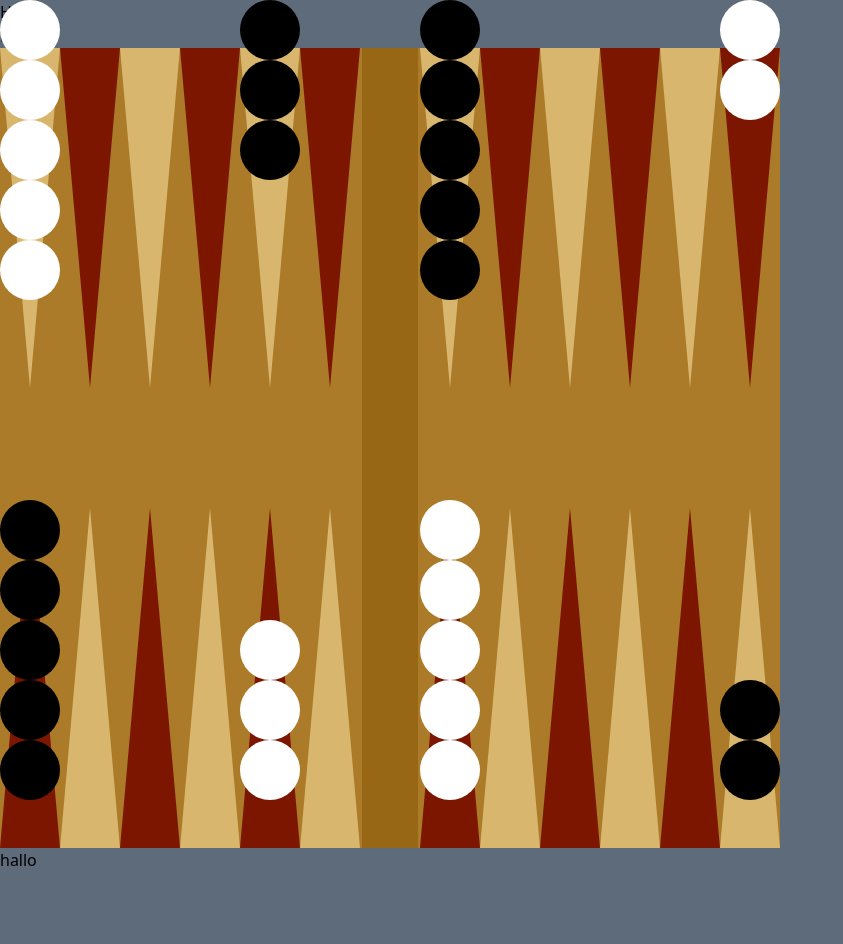
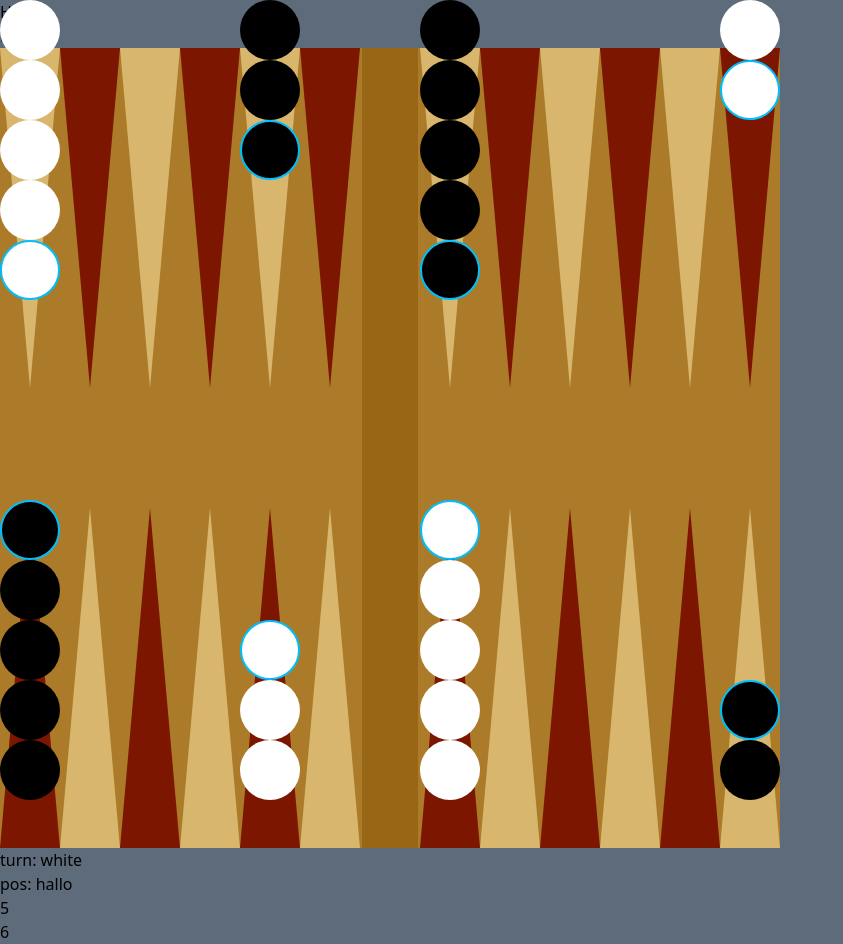
Before and after one commit to cem6/tavla, a React (Vite) app: page /play in a window 1280 px wide. Shown: the whole page, without its empty margins (0-843 px from the left). Before the commit the page ends 872 px from the top, so only its background shows below. Built offline with nearby package versions, Linux system fonts and the light colour scheme.

Commit message:
basic dice and turn logic

```diff
--- a/src/components/Board.tsx
+++ b/src/components/Board.tsx
@@ -1,8 +1,9 @@
 import { useEffect, useState } from "react"
 import { Fragment } from "react"
 import Piece from "./Piece.tsx"
+import Dice from "./Dice.tsx"
 
-
+// TODO: implement eating pieces, endgame, use dice component (maybe)
 
 const initialPositions: number[] = [
   2, 0, 0, 0, 0, -5, 0, -3, 0, 0, 0, 5,
@@ -15,13 +16,20 @@ const posToX: number[] = [
   0, 60, 120, 180, 240, 300, 420, 480, 540, 600, 660, 720
 ]
 
-
+const getDiceVal = () => {
+  return Math.floor(Math.random() * 6) + 1
+}
 
 export default function Board() {
   const [message, setMessage] = useState("hallo")
+  const [turnW, setTurnW] = useState(true)
   const [positions, setPositions] = useState(initialPositions)
 
-
+  const [diceVal1, setDiceVal1] = useState(getDiceVal())
+  const [diceVal2, setDiceVal2] = useState(getDiceVal())
+  const [diceUsed1, setDiceUsed1] = useState(false)
+  const [diceUsed2, setDiceUsed2] = useState(false)
+  const [g_dist, setG_Dist] = useState(0)
 
   const sameColor = (a: number, b: number) => {
     return (a <= 0 && b <= 0) || (a >= 0 && b >= 0)
@@ -29,16 +37,26 @@ export default function Board() {
 
   const movePiece = (pos: number, index: number, dist: number, y: number) => {
     setMessage(pos + ' ' + index)
+    if (positions[pos] < 0) dist = -dist // black pieces move from 23 to 0
+
+    // can only move piece during its turn
+    if ((positions[pos] < 0 && turnW) || (positions[pos] > 0 && !turnW)) {
+      console.log("can only move during own turn")
+      return[0, 0]
+    }
+
 
     if (index != Math.abs(positions[pos]) - 1) {
       console.log("can only move top piece")
       return [0, 0]
     }
-    else if (!sameColor(positions[pos], positions[pos + dist])) {
+    // this also checks oob for some reason
+    if (!sameColor(positions[pos], positions[pos + dist])) {
       console.log("can only move to same color")
       return [0, 0]
     }
-    else {
+
+    setG_Dist(0)
     const newPositions = [...positions];
 
     const prevCnt = positions[pos];
@@ -56,14 +74,13 @@ export default function Board() {
     // timeout before rerender (time for animation)
     setTimeout(() => {
       setPositions(newPositions);
-      }, 500)
+    }, 300)
 
     // calculate movement directions
     const dx = posToX[pos + dist] - posToX[pos]
     const newY = (pos + dist < 12 ? (Math.abs(newCnt) - 1) * 60 : 740 - (Math.abs(newCnt) - 1) * 60)
     const dy = newY - y
     return [dx, dy];
-    }
   };
 
   // cout positions when its changed
@@ -72,11 +89,72 @@ export default function Board() {
   }, [positions])
 
 
+  const handlePieceClick = (pos: number, index: number, y: number) => {
+    return movePiece(pos, index, g_dist, y) // returns [dx, dy]
+  }
+
+  const manageDice = (id: number) => {
+    if (id === 1) {
+      if(!diceUsed1) setG_Dist(diceVal1)
+      setDiceUsed1(true)
+    }
+    else if (id === 2) {
+      if(!diceUsed2) setG_Dist(diceVal2)
+      setDiceUsed2(true)
+    }
+  }
+
+  useEffect(() => {
+    if (diceUsed1 && diceUsed2) {
+      setTurnW(!turnW)
+      setDiceVal1(getDiceVal)
+      setDiceVal2(getDiceVal)
+      setDiceUsed1(false)
+      setDiceUsed2(false)
+    }
+  }, [positions])
+
+  // for this to work properly the sameColor check in movePiece needs to be modified
+  const checkPlayable = (isTop: boolean, pos: number, dist: number) => {
+    if (!isTop) return false
+
+    if (positions[pos] < 0) dist = -dist // black pieces move from 23 to 0
+    const start = positions[pos]
+    const dest = positions[pos + dist]
+    if (dest < 2 || sameColor(start, dest)) return true
+
+    return false
+  }
+
+
 
   return (
-    <div className="relative">
+    <>
+      <div className="relative select-none">
         <img src="board.svg" draggable="false" />
-      <h2>{message}</h2>
+
+        <div className="flex justify-between">
+          <h2>turn: {turnW ? "white" : "black"}</h2>
+          <h2>pos: {message}</h2>
+        </div>
+
+        <div className="absolute top-1/2 left-1/2 transform -translate-x-1/2 -translate-y-1/2 text-center">
+          <h2
+            className={`pl-2 pr-2 text-3xl m-1 text-black ${diceUsed1 ? "bg-gray-500" : "bg-white"}`}
+            onClick={() => manageDice(1)}
+          >
+            {diceVal1}
+          </h2>
+          <h2
+            className={`pl-2 pr-2 text-3xl m-1 text-black ${diceUsed2 ? "bg-gray-500" : "bg-white"}`}
+            onClick={() => manageDice(2)}
+          >
+            {diceVal2}
+          </h2>
+
+          {/* <Dice>{diceVal1}</Dice>
+          <Dice>{diceVal2}</Dice> */}
+        </div>
 
         {positions.map((cnt, pos) => {
           const x = posToX[pos];
@@ -95,14 +173,15 @@ export default function Board() {
                     key={pieceId}
                     x={x} y={y}
                     color={color}
-                  onPieceClick={() => movePiece(pos, index, (cnt < 0 ? -3 : 3), y)} // movePieces could be passed directly
+                    onPieceClick={() => handlePieceClick(pos, index, y)}
+                    isPlayable={checkPlayable((index === Math.abs(cnt) - 1), pos, 3)}
                   />
                 )
               })}
             </Fragment>
           );
         })}
-
       </div>
+    </>
   )
 }
--- /dev/null
+++ b/src/components/Dice.tsx
@@ -0,0 +1,11 @@
+interface Props {
+  children: number
+}
+
+export default function Dice({ children }: Props) {
+  return (
+    <h2>
+      {children}
+    </h2>
+  )
+}
--- a/src/components/Piece.tsx
+++ b/src/components/Piece.tsx
@@ -4,10 +4,11 @@ interface Props {
   x: number
   y: number
   color: string
+  isPlayable: boolean
   onPieceClick: () => number[]
 }
 
-export default function Piece({x, y, color, onPieceClick}: Props) {
+export default function Piece({x, y, color, isPlayable, onPieceClick}: Props) {
   const [positionX, setPositionX] = useState(x);
   const [positionY, setPositionY] = useState(y);
 
@@ -21,7 +22,7 @@ export default function Piece({x, y, color, onPieceClick}: Props) {
     position: "absolute",
     left: `${positionX}px`,
     top: `${positionY}px`,
-    transition: 'left 0.5s, top 0.5s',
+    transition: 'left 0.3s, top 0.3s',
   };
 
   return (
@@ -32,7 +33,12 @@ export default function Piece({x, y, color, onPieceClick}: Props) {
       style={styles}
       onClick={handleClick}
     >
-      <circle cx="30" cy="30" r="30" fill={color} />
+      <circle
+        cx="30" cy="30"
+        r={isPlayable ? "29" : "30"}
+        fill={color}
+        stroke={isPlayable ? "deepskyblue" : "none"} strokeWidth="2"
+      />
     </svg>
   )
 }
```
Lines whose indentation alone changed are shown as unchanged.
